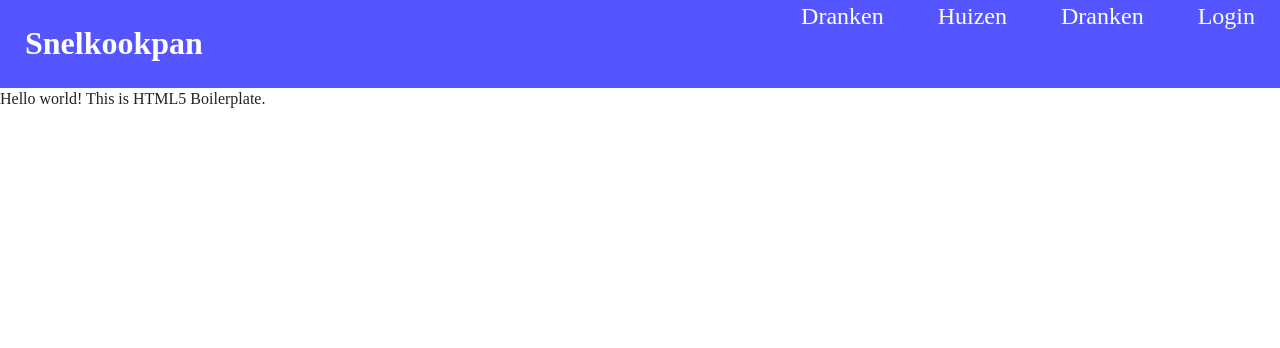
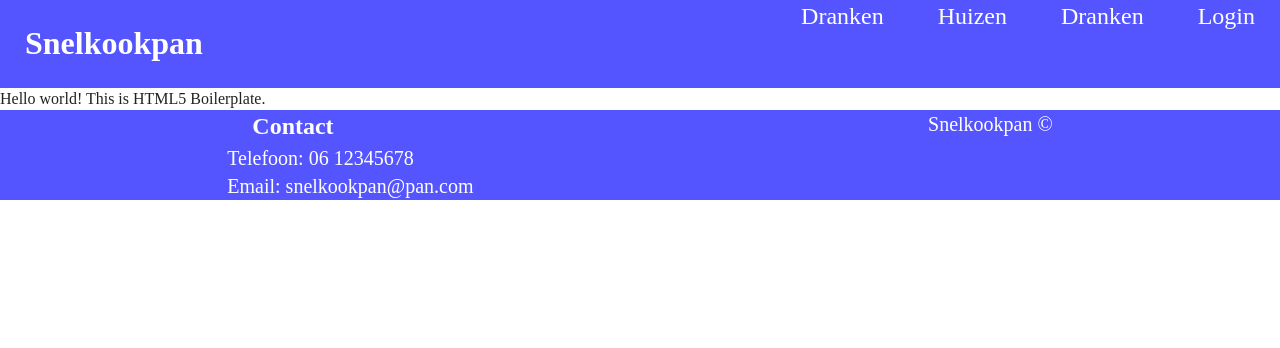
Before and after one commit to JeroenZwaal/Snelkookpan-Lars-Jeroen-Boyan-Thijs, a PHP site: page /H6-timesheet/ in a window 1280 px wide. Shown: the top 348 px of the page. Run offline with PHP 8.4, Linux system fonts and the light colour scheme.

Commit message:
footer.php gemaakt
fix #9

```diff
--- a/css/main.css
+++ b/css/main.css
@@ -114,15 +114,30 @@ a{
   margin-right: 25px;
   margin: 25px;
   justify-content: space-between;
-  align-items: center;
 
 }
 header h1{
   color: white;
   margin-left: 25px;
 }
-
-
+footer{
+  background-color: rgb(85, 85, 255);
+  display: flex;
+  justify-content: space-around;
+}
+footer h3{
+  font-size: 24px;
+  color: white;
+  margin-left: 25px;
+}
+footer p{
+  color: white;
+  justify-content: center;
+  font-size: 20px;
+}
+.footerContact{
+  flex-direction: column;
+}
 
 
 
--- a/footer.php
+++ b/footer.php
@@ -0,0 +1,8 @@
+<footer>
+    <div class="footerContact">
+        <h3>Contact</h3>
+        <p>Telefoon: 06 12345678</p>
+        <p>Email: snelkookpan@pan.com</p>
+    </div>
+    <p>Snelkookpan &copy</p>
+</footer>
--- a/index.php
+++ b/index.php
@@ -37,6 +37,7 @@
     ga('create', 'UA-XXXXX-Y', 'auto'); ga('set', 'anonymizeIp', true); ga('set', 'transport', 'beacon'); ga('send', 'pageview')
   </script>
   <script src="https://www.google-analytics.com/analytics.js" async></script>
+  <?php require_once 'footer.php';?>
 </body>
 
 </html>
```
